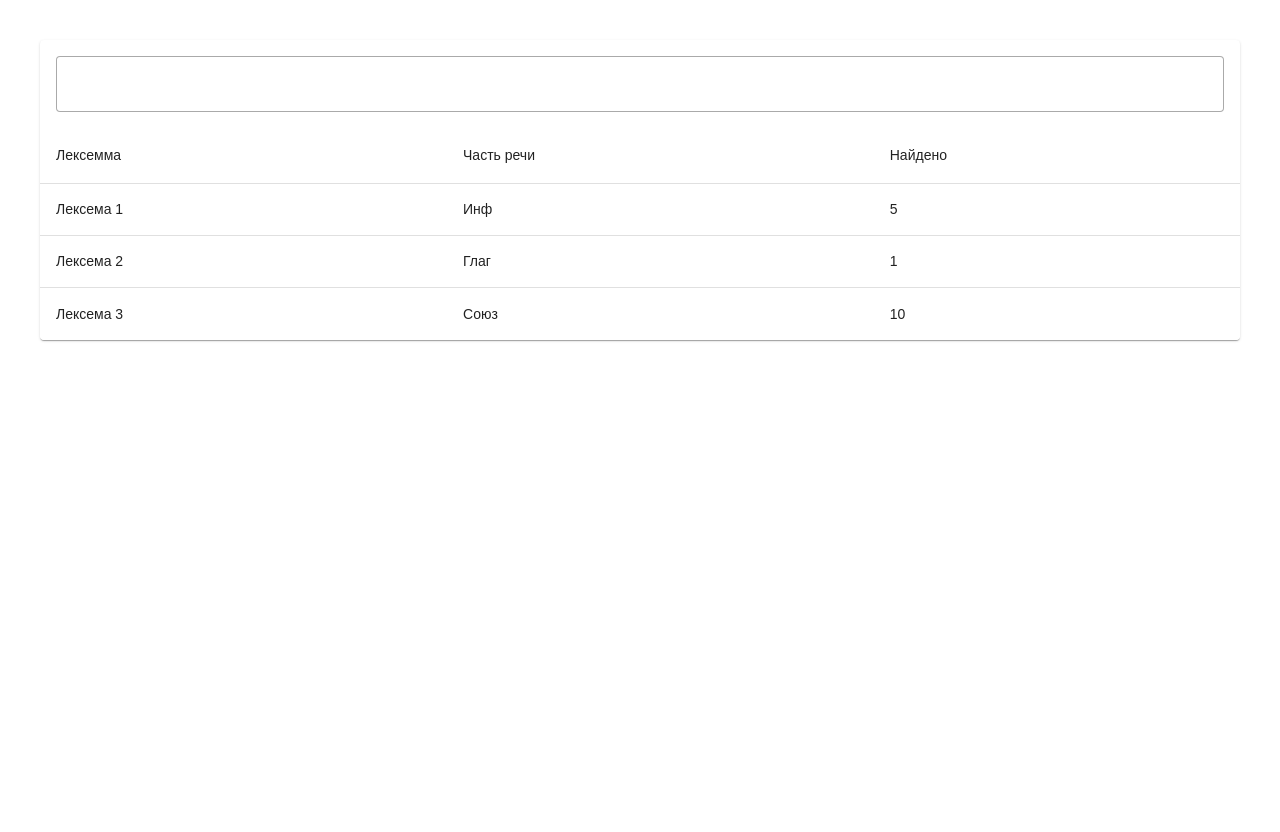
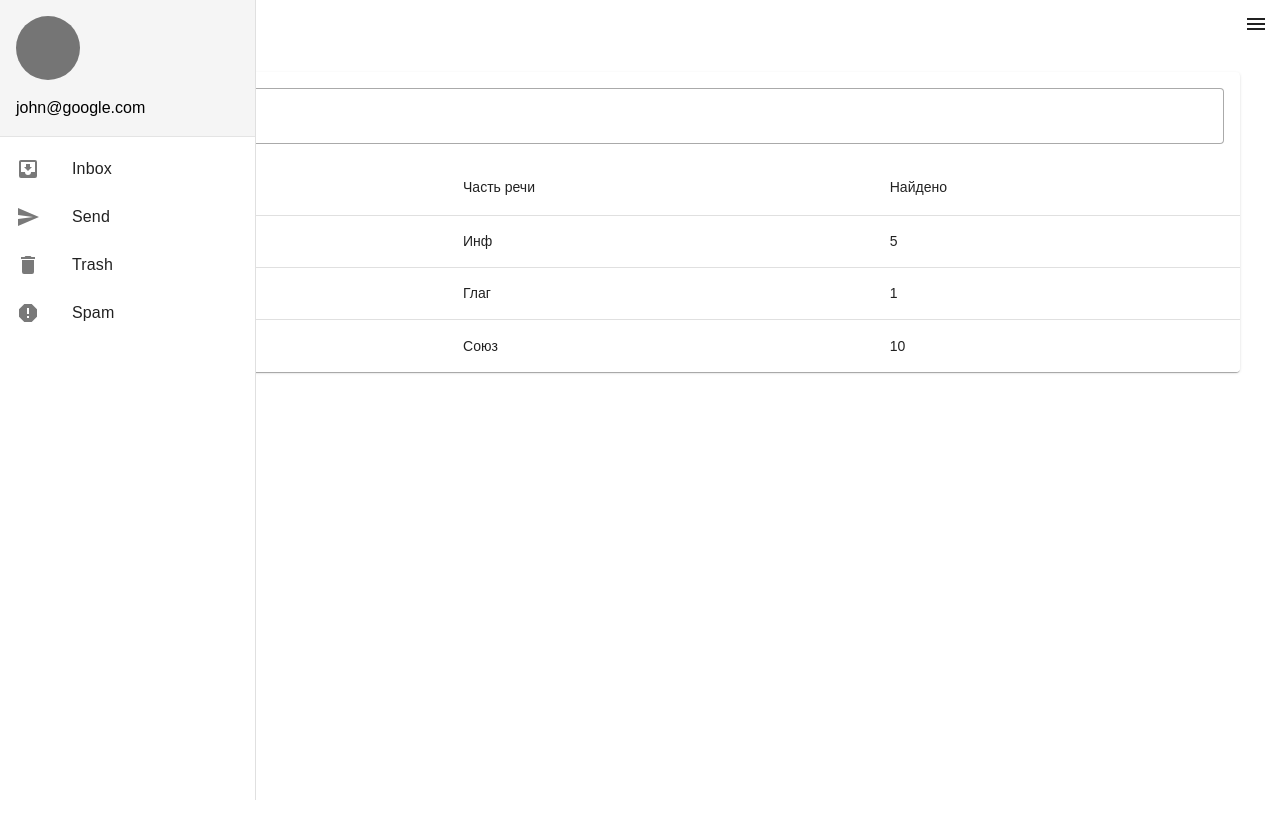
Before and after one commit to KLAN-DEVELOPER/KlanFrontSide, a Vue app: page / in a window 1280 px wide. Before the commit the page ends 800 px from the top, so only its background shows below. Built offline with nearby package versions, Linux system fonts and the light colour scheme.

Commit message:
Inited mdi icons. Add burger-button to HomePage

```diff
--- a/package.json
+++ b/package.json
@@ -18,6 +18,8 @@
     "vuetify": "^3.6.7"
   },
   "devDependencies": {
+    "@mdi/font": "^7.4.47",
+    "@mdi/js": "^7.4.47",
     "@vitejs/plugin-vue": "^5.0.4",
     "@vue/eslint-config-typescript": "^13.0.0",
     "eslint": "^8.57.0",
--- a/src/App.vue
+++ b/src/App.vue
@@ -13,7 +13,9 @@ const layout = computed(() => {
 </script>
 
 <template>
-    <component :is="layout">
-        <RouterView />
-    </component>
+    <v-app>
+        <component :is="layout">
+            <RouterView />
+        </component>
+    </v-app>
 </template>
--- a/src/UI/table/DefaultTable.vue
+++ b/src/UI/table/DefaultTable.vue
@@ -1,6 +1,7 @@
 <script setup lang="ts">
 
 import {ref} from "vue";
+import {mdiMagnify} from "@mdi/js";
 
 export interface TableHeader {
     title: string
@@ -25,7 +26,7 @@ const search = ref('')
         <v-text-field
             v-model="search"
             label="Search"
-            prepend-inner-icon="mdi-magnify"
+            :prepend-inner-icon="mdiMagnify"
             variant="outlined"
             hide-details
             single-line
--- /dev/null
+++ b/src/components/NaviagtionAside/NavigationAside.vue
@@ -0,0 +1,51 @@
+<script setup lang="ts">
+
+  import {ref} from "vue";
+  import {mdiAlertOctagon, mdiDelete, mdiInboxArrowDown} from "@mdi/js";
+  import {mdiSend} from "@mdi/js";
+
+  const links =  [
+      [mdiInboxArrowDown, 'Inbox'],
+      [mdiSend, 'Send'],
+      [mdiDelete, 'Trash'],
+      [mdiAlertOctagon, 'Spam'],
+  ]
+
+  const drawer = ref()
+</script>
+
+
+<template>
+    <v-navigation-drawer
+        v-model="drawer"
+    >
+        <v-sheet
+                class="pa-4"
+                color="grey-lighten-4"
+        >
+            <v-avatar
+                    class="mb-4"
+                    color="grey-darken-1"
+                    size="64"
+            ></v-avatar>
+
+            <div>john@google.com</div>
+        </v-sheet>
+
+        <v-divider></v-divider>
+
+        <v-list>
+            <v-list-item
+                    v-for="[icon, text] in links"
+                    :key="icon"
+                    :prepend-icon="icon"
+                    :title="text"
+                    link
+            ></v-list-item>
+        </v-list>
+    </v-navigation-drawer>
+</template>
+
+<style module lang="scss">
+
+</style>
--- a/src/layouts/DefaultLayout.vue
+++ b/src/layouts/DefaultLayout.vue
@@ -1,6 +1,19 @@
-<script setup lang="ts"></script>
+<script setup lang="ts">
+import NavigationAside from "../components/NaviagtionAside/NavigationAside.vue";
+import {mdiMagnify} from "@mdi/js";
+</script>
 
 <template>
+    <v-container position="relative">
+        <v-app-bar-nav-icon
+            :prepend-icon="mdiMagnify"
+            rounded="0"
+            slim
+            position="absolute"
+            :class="$style.burger"
+        />
+    </v-container>
+    <NavigationAside/>
     <main :class="$style.main">
         <div :class="$style.content">
             <slot/>
@@ -11,10 +24,17 @@
 <style module lang="scss">
   .main {
     min-height: 100vh;
+    position: relative;
   }
 
   .content {
     width: 100%;
     padding: 40px;
   }
+
+  .burger {
+      right: 0;
+      top: 0;
+      z-index: 5;
+  }
 </style>
--- a/src/main.ts
+++ b/src/main.ts
@@ -6,6 +6,7 @@ import 'vuetify/styles'
 import { createVuetify } from 'vuetify'
 import * as components from 'vuetify/components'
 import * as directives from 'vuetify/directives'
+import { aliases, mdi } from 'vuetify/iconsets/mdi-svg'
 
 import App from './App.vue'
 import DefaultLayout from "./layouts/DefaultLayout.vue";
@@ -16,6 +17,13 @@ import {createPinia} from "pinia";
 
 
 const vuetify = createVuetify({
+    icons: {
+        defaultSet: 'mdi', // This is already the default value - only for display purposes
+        aliases,
+        sets: {
+            mdi,
+        },
+    },
     components,
     directives
 })
--- a/src/pages/HomePage.vue
+++ b/src/pages/HomePage.vue
@@ -1,6 +1,5 @@
 <script setup lang="ts">
 import DefaultTable, {TableHeader} from "../UI/table/DefaultTable.vue";
-import {ref} from "vue";
 
 
 const headers: TableHeader[] = [
@@ -27,7 +26,6 @@ const data = [
     },
 ]
 
-const search = ref('')
 </script>
 
 <template>
```
Also changed, not shown: 1 other file (tests, documents, lock files or other folders).
